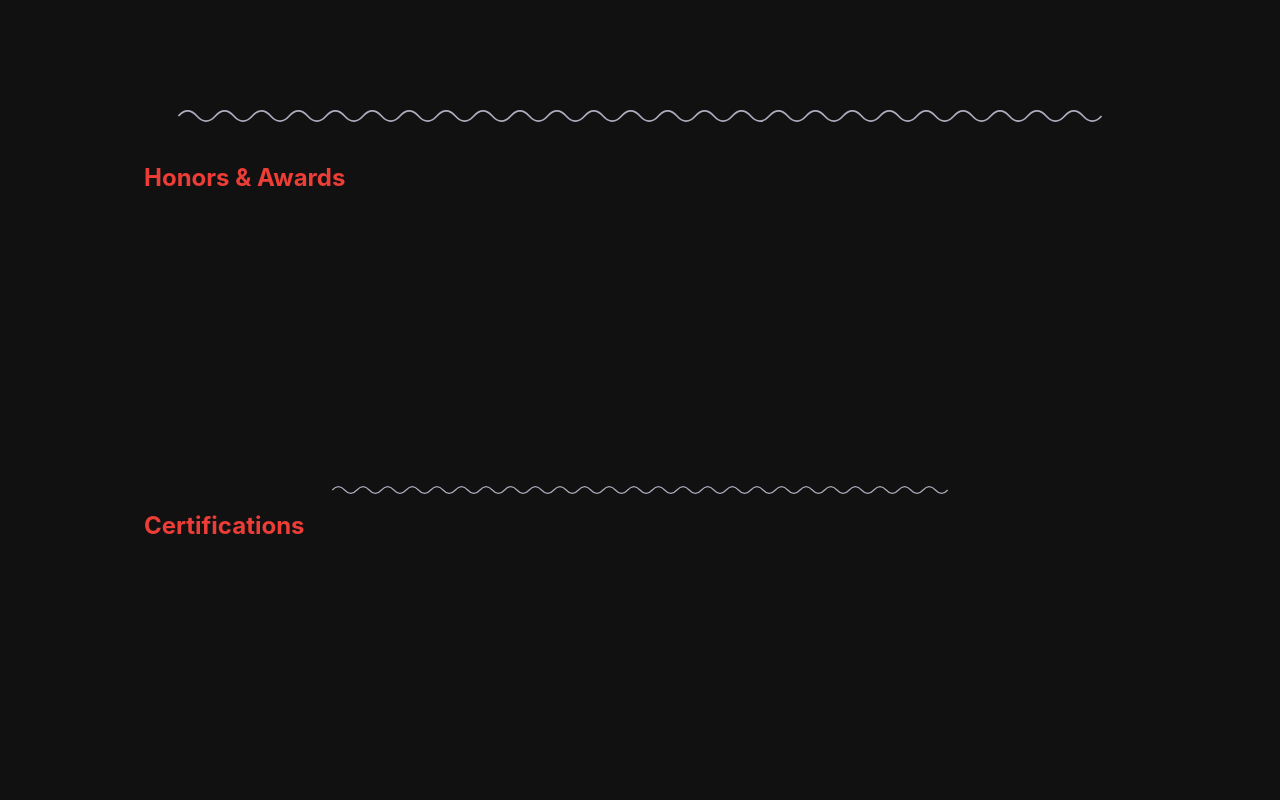
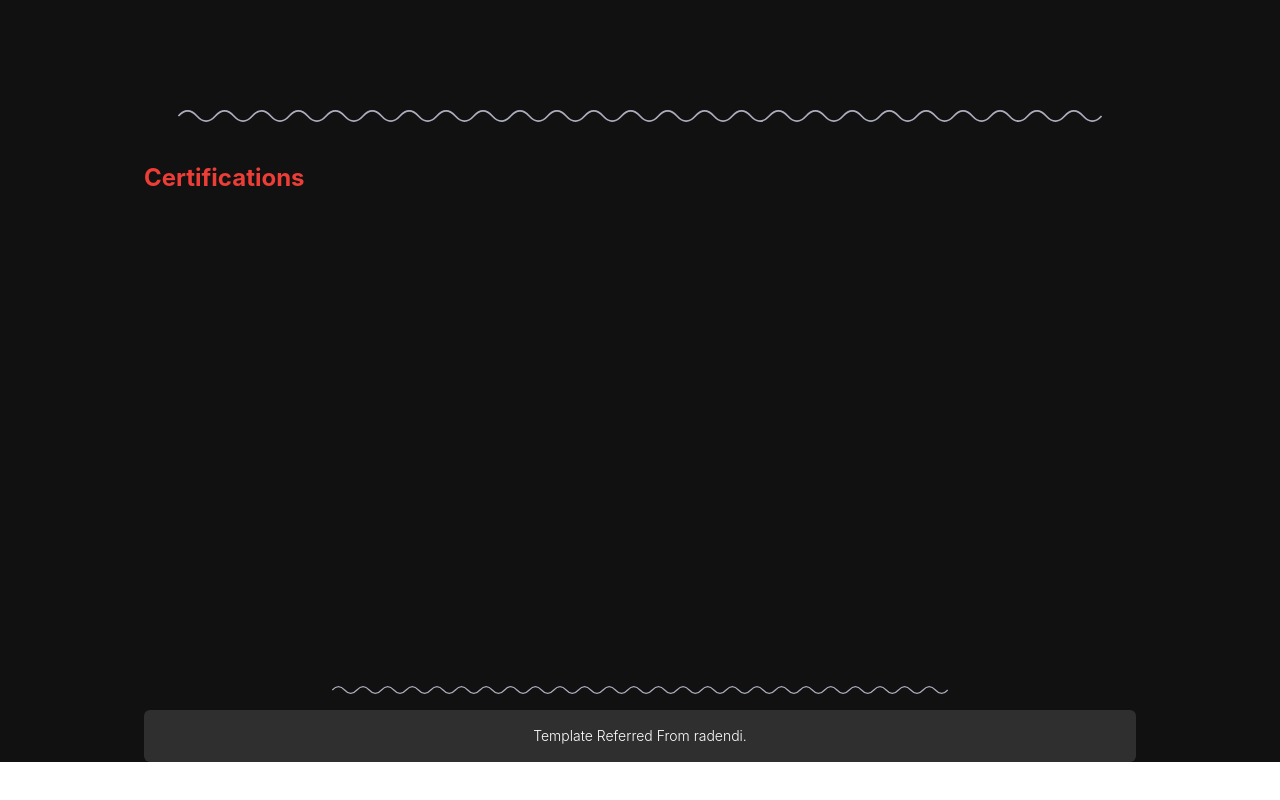
Before and after one commit to parag0/portfolio, a React (Create React App) app: page / in a window 1280 px wide. Shown: the part 978-1778 px from the top of the page. After the commit the page ends 1740 px from the top, so only its background shows below. Built offline with nearby package versions, Linux system fonts and the light colour scheme.

Commit message:
removed honors

```diff
--- a/src/App.js
+++ b/src/App.js
@@ -40,7 +40,7 @@ const App = () => {
           <Navbar />
           <Banner />
           <Skills />
-          <Honors />
+          {/* <Honors /> */}
           <Certs />
           <Footer />
         </div>
```
